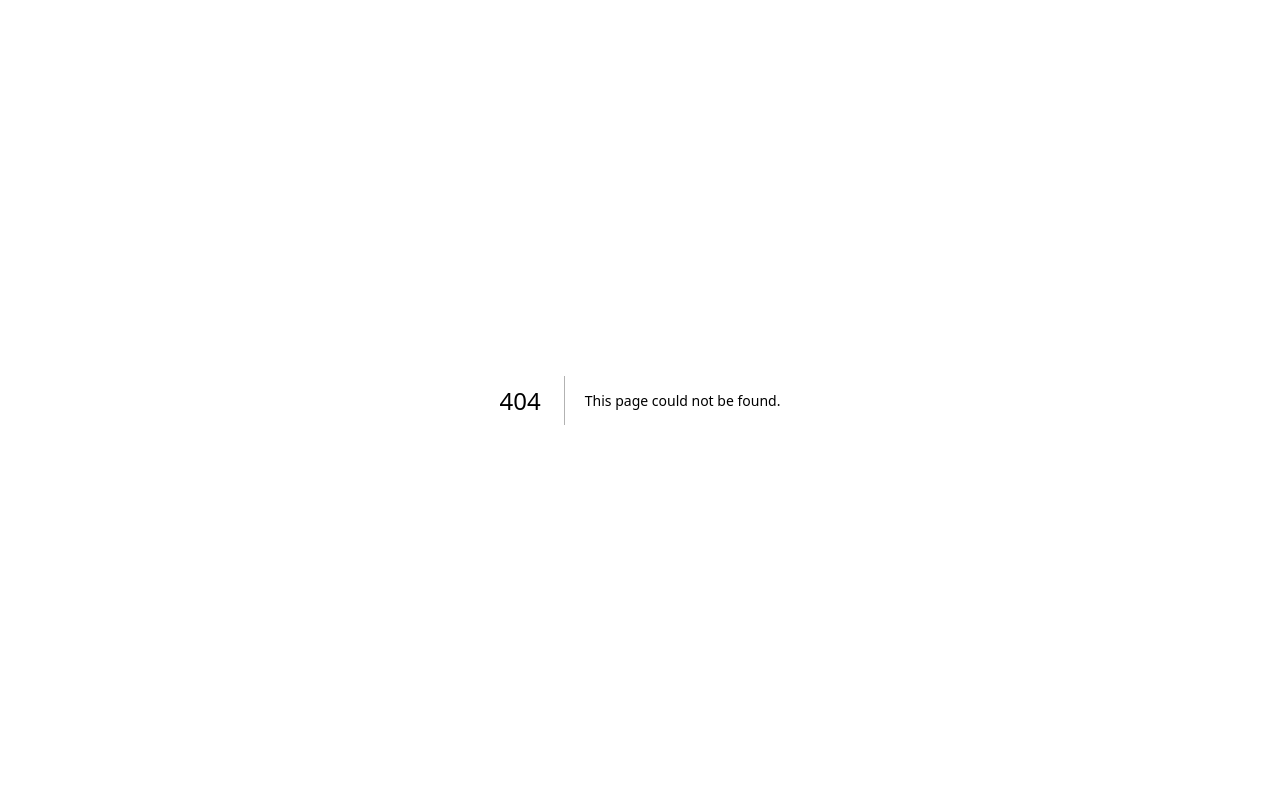
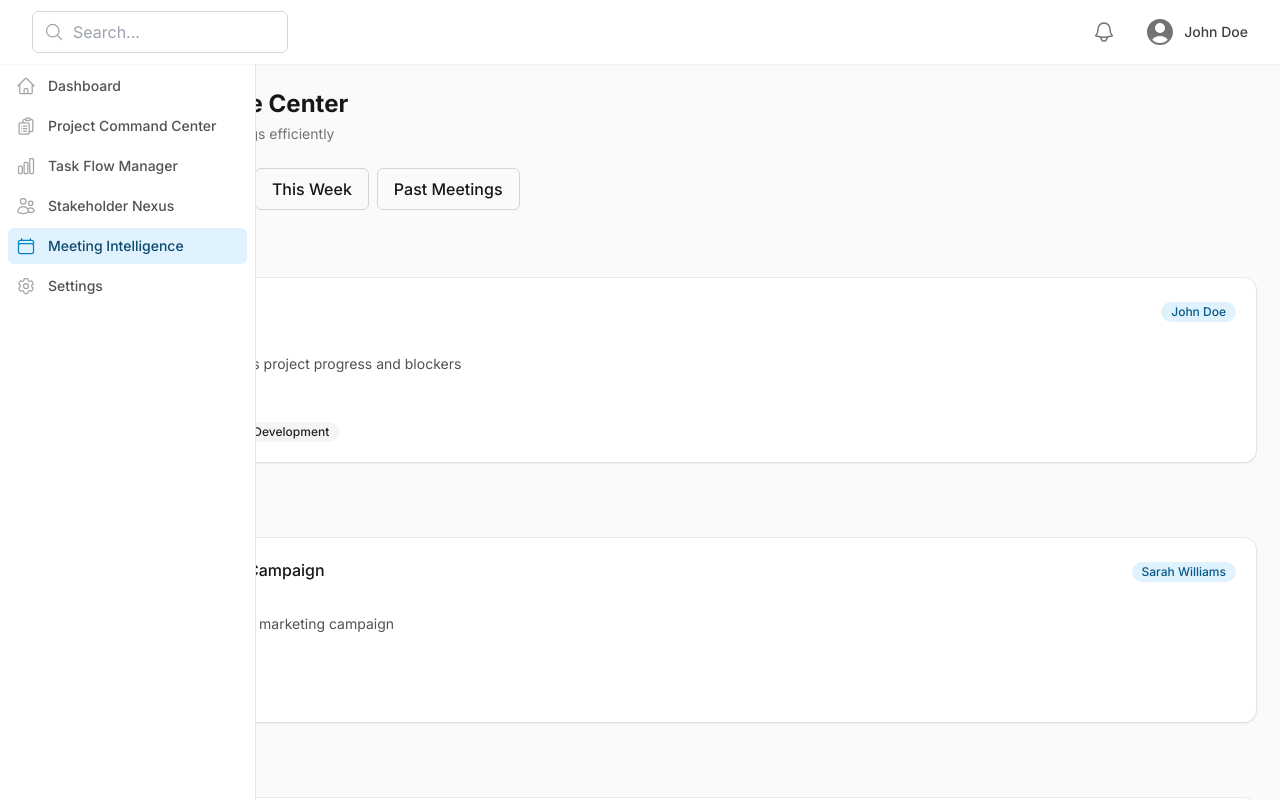
Before and after one commit to antwonjones02/Dashboard-Z, a Next.js app: page /meetings in a window 1280 px wide. Before the commit this address had no page. Built offline with nearby package versions, Linux system fonts and the light colour scheme.

Commit message:
Add meetings page

```diff
--- /dev/null
+++ b/pages/meetings.tsx
@@ -0,0 +1,228 @@
+import Head from 'next/head';
+import { useEffect, useState } from 'react';
+import Layout from '@/components/Layout';
+import { fetchMeetings } from '@/services/api';
+import { VideoCameraIcon, UserGroupIcon, ClockIcon, CalendarIcon } from '@heroicons/react/24/outline';
+import { format, parseISO, isToday, isTomorrow, addDays } from 'date-fns';
+
+export default function Meetings() {
+  const [meetings, setMeetings] = useState([]);
+  const [loading, setLoading] = useState(true);
+  const [timeFilter, setTimeFilter] = useState('upcoming');
+
+  useEffect(() => {
+    const loadMeetings = async () => {
+      try {
+        const data = await fetchMeetings();
+        setMeetings(data);
+      } catch (error) {
+        console.error('Error loading meetings:', error);
+      } finally {
+        setLoading(false);
+      }
+    };
+
+    loadMeetings();
+  }, []);
+
+  const formatTime = (dateString: string) => {
+    return format(parseISO(dateString), 'h:mm a');
+  };
+
+  const formatDay = (dateString: string) => {
+    const date = parseISO(dateString);
+
+    if (isToday(date)) {
+      return 'Today';
+    } else if (isTomorrow(date)) {
+      return 'Tomorrow';
+    } else {
+      return format(date, 'EEE, MMM d');
+    }
+  };
+
+  const formatDuration = (minutes: number) => {
+    if (minutes < 60) {
+      return `${minutes} min`;
+    } else {
+      const hours = Math.floor(minutes / 60);
+      const remainingMinutes = minutes % 60;
+      return remainingMinutes > 0 ? `${hours}h ${remainingMinutes}m` : `${hours}h`;
+    }
+  };
+
+  const now = new Date();
+  const filteredMeetings = meetings.filter((meeting: any) => {
+    const meetingDate = parseISO(meeting.date);
+
+    if (timeFilter === 'upcoming') {
+      return meetingDate >= now;
+    } else if (timeFilter === 'today') {
+      return isToday(meetingDate);
+    } else if (timeFilter === 'week') {
+      const oneWeekFromNow = addDays(now, 7);
+      return meetingDate >= now && meetingDate <= oneWeekFromNow;
+    } else if (timeFilter === 'past') {
+      return meetingDate < now;
+    }
+
+    return true;
+  });
+
+  // Group meetings by date
+  const groupedMeetings: Record<string, any[]> = {};
+  filteredMeetings.forEach((meeting: any) => {
+    const dateKey = format(parseISO(meeting.date), 'yyyy-MM-dd');
+    if (!groupedMeetings[dateKey]) {
+      groupedMeetings[dateKey] = [];
+    }
+    groupedMeetings[dateKey].push(meeting);
+  });
+
+  // Sort dates
+  const sortedDates = Object.keys(groupedMeetings).sort((a, b) => {
+    return parseISO(a).getTime() - parseISO(b).getTime();
+  });
+
+  return (
+    <>
+      <Head>
+        <title>Meeting Intelligence Center | Workflow Nexus</title>
+        <meta name="description" content="Manage and organize your meetings efficiently" />
+        <meta name="viewport" content="width=device-width, initial-scale=1" />
+        <link rel="icon" href="/favicon.ico" />
+      </Head>
+      <Layout>
+        <div className="space-y-6">
+          <div>
+            <h1 className="text-2xl font-bold text-neutral-900 dark:text-neutral-100">Meeting Intelligence Center</h1>
+            <p className="mt-1 text-sm text-neutral-500 dark:text-neutral-400">
+              Manage and organize your meetings efficiently
+            </p>
+          </div>
+
+          {/* Meeting filters */}
+          <div className="flex flex-wrap gap-2">
+            <button
+              className={`btn ${timeFilter === 'upcoming' ? 'btn-primary' : 'btn-outline'}`}
+              onClick={() => setTimeFilter('upcoming')}
+            >
+              All Upcoming
+            </button>
+            <button
+              className={`btn ${timeFilter === 'today' ? 'btn-primary' : 'btn-outline'}`}
+              onClick={() => setTimeFilter('today')}
+            >
+              Today
+            </button>
+            <button
+              className={`btn ${timeFilter === 'week' ? 'btn-primary' : 'btn-outline'}`}
+              onClick={() => setTimeFilter('week')}
+            >
+              This Week
+            </button>
+            <button
+              className={`btn ${timeFilter === 'past' ? 'btn-primary' : 'btn-outline'}`}
+              onClick={() => setTimeFilter('past')}
+            >
+              Past Meetings
+            </button>
+          </div>
+
+          {/* Meetings list */}
+          <div className="space-y-8">
+            {loading ? (
+              <p>Loading meetings...</p>
+            ) : sortedDates.length === 0 ? (
+              <div className="text-center py-8">
+                <CalendarIcon className="mx-auto h-12 w-12 text-neutral-400" />
+                <h3 className="mt-2 text-sm font-medium text-neutral-900 dark:text-neutral-100">No meetings found</h3>
+                <p className="mt-1 text-sm text-neutral-500 dark:text-neutral-400">
+                  There are no meetings matching your current filter.
+                </p>
+              </div>
+            ) : (
+              sortedDates.map(dateKey => (
+                <div key={dateKey} className="space-y-4">
+                  <h2 className="text-lg font-medium text-neutral-900 dark:text-neutral-100">
+                    {formatDay(dateKey)}
+                  </h2>
+                  <div className="space-y-4">
+                    {groupedMeetings[dateKey].map((meeting: any) => (
+                      <div
+                        key={meeting.id}
+                        className="card p-5 hover:shadow-card-hover transition-shadow duration-300"
+                      >
+                        <div className="flex justify-between items-start">
+                          <div>
+                            <h4 className="text-base font-medium text-neutral-900 dark:text-neutral-100">{meeting.title}</h4>
+                            <div className="mt-1 flex items-center space-x-4">
+                              <div className="flex items-center text-neutral-500 dark:text-neutral-400">
+                                <ClockIcon className="mr-1 h-4 w-4" />
+                                <span className="text-xs">{formatTime(meeting.date)} ({formatDuration(meeting.duration)})</span>
+                              </div>
+                              <div className="flex items-center text-neutral-500 dark:text-neutral-400">
+                                {meeting.location.type === 'virtual' ? (
+                                  <VideoCameraIcon className="mr-1 h-4 w-4 text-primary-600 dark:text-primary-400" />
+                                ) : (
+                                  <UserGroupIcon className="mr-1 h-4 w-4" />
+                                )}
+                                <span className="text-xs">{meeting.location.type === 'virtual' ? 'Virtual' : 'In Person'}</span>
+                              </div>
+                            </div>
+                          </div>
+                          <div className="text-right">
+                            <span className="inline-flex items-center px-2.5 py-0.5 rounded-full text-xs font-medium bg-primary-100 text-primary-800 dark:bg-primary-900 dark:text-primary-100">
+                              {meeting.organizer.name}
+                            </span>
+                          </div>
+                        </div>
+
+                        {meeting.description && (
+                          <p className="mt-3 text-sm text-neutral-600 dark:text-neutral-400">
+                            {meeting.description}
+                          </p>
+                        )}
+
+                        <div className="mt-3">
+                          <div className="flex items-center">
+                            <span className="text-xs text-neutral-500 dark:text-neutral-400 mr-2">Attendees:</span>
+                            <div className="flex -space-x-1 overflow-hidden">
+                              {meeting.attendees.slice(0, 3).map((attendee: any, index: number) => (
+                                <div
+                                  key={index}
+                                  className="inline-flex items-center justify-center h-6 w-6 rounded-full bg-neutral-200 dark:bg-neutral-700 text-xs font-medium text-neutral-800 dark:text-neutral-200 border border-white dark:border-neutral-800"
+                                >
+                                  {attendee.name.charAt(0)}
+                                </div>
+                              ))}
+                              {meeting.attendees.length > 3 && (
+                                <div className="inline-flex items-center justify-center h-6 w-6 rounded-full bg-neutral-200 dark:bg-neutral-700 text-xs font-medium text-neutral-800 dark:text-neutral-200 border border-white dark:border-neutral-800">
+                                  +{meeting.attendees.length - 3}
+                                </div>
+                              )}
+                            </div>
+                          </div>
+                        </div>
+
+                        {meeting.relatedProjects && meeting.relatedProjects.length > 0 && (
+                          <div className="mt-3 flex flex-wrap gap-2">
+                            {meeting.relatedProjects.map((project: any) => (
+                              <span key={project.id} className="inline-flex items-center px-2.5 py-0.5 rounded-full text-xs font-medium bg-neutral-100 text-neutral-800 dark:bg-neutral-800 dark:text-neutral-200">
+                                {project.title}
+                              </span>
+                            ))}
+                          </div>
+                        )}
+                      </div>
+                    ))}
+                  </div>
+                </div>
+              ))
+            )}
+          </div>
+        </div>
+      </Layout>
+    </>
+  );
+}
```
